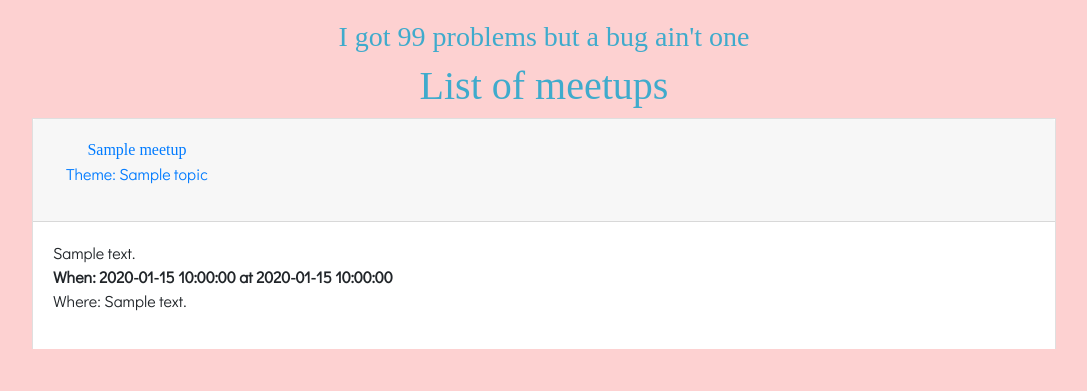
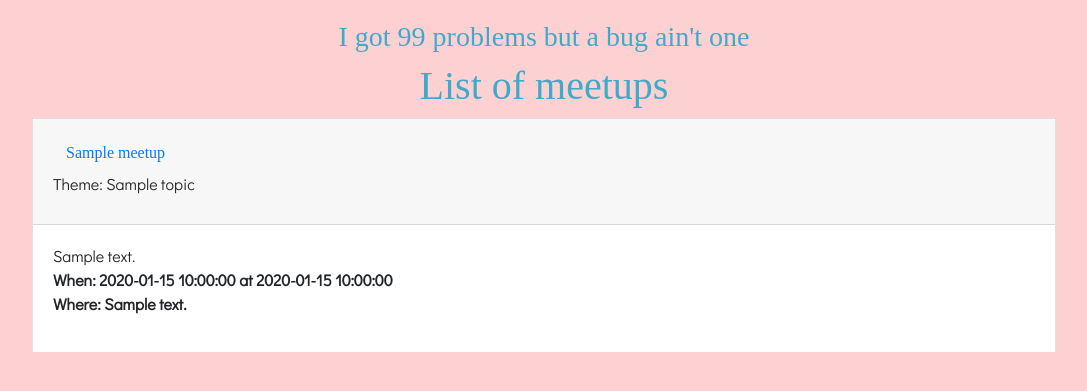
Before and after one commit to emmasarge/womenintechteam7, a Flask app: page /meetups in a window 1280 px wide, after a click that opens the changed part. Shown: the part 56-447 px from the top of the page, without its empty margins (96-1183 px from the left). Run offline with Flask 2, Linux system fonts and the light colour scheme; a database or web service that is not in the repository returns one stand-in record (values such as "Sample title"); some libraries are stand-ins or nearby versions.

Commit message:
Style meetups.html

```diff
--- a/static/css/style.css
+++ b/static/css/style.css
@@ -24,27 +24,18 @@ h5 {
     text-align: center;
 }
 
-
 #map {
     height: 100%;
 }
 
-
-
 section {
-
     margin-top: 50px;
-
 }
 
 #flash-section {
     height: 20px;
     margin: 0;
-
 }
-
-
-
 
 .flashes {
     list-style: none;
@@ -85,9 +76,7 @@ section {
     font-size: 10px;
     margin-top: 90px;
     text-align: center;
-
 }
-
 
 /* home.html */
 
@@ -133,13 +122,12 @@ section {
     text-align: center;
 }
 
-
 #meetups {
     margin: auto;
     width: 80%;
 }
 
-#headingOne h3 {
+#headingOne h2 {
     text-align: left;
 }
 
@@ -149,13 +137,11 @@ section {
 
 /* first carousel*/
 
-
 #image-carousel-1,
 #image-carousel-2 {
     height: 80vh;
     padding: 2%;
 }
-
 
 /*-----MAP SECTION-----*/
 #map {
@@ -163,15 +149,12 @@ section {
     width: 90%;
     border: 1px solid black;
     position: relative;
-
-
 }
 
 #maps {
     background-color: #fafafa;
     padding:50px;
     overflow: scroll;
-
 }
 
 #maps p {
@@ -209,7 +192,6 @@ section {
     width: 90%;
     margin: 0 auto;
     display: block;
-
 }
 
 .contact-heading h1 {
@@ -225,8 +207,6 @@ section {
     font-family: 'Didact Gothic', sans-serif;
     font-size: 18px;
     margin-bottom: 30px;
-
-
 }
 
 .contact-form input {
@@ -284,7 +264,6 @@ section {
     border: 1px solid #0d1922;
 }
 
-
 /*---IMAGE CAROUSELS---*/
 #image-carousel-1{
     background-color: #fafafa;
--- a/templates/meetups.html
+++ b/templates/meetups.html
@@ -9,20 +9,19 @@
 
         <div class="card mb-3" id="meetups">
             <div class="card-header" id="headingOne">
-                <h3 class="mb-0">
+                <h2 class="mb-0">
                     <button class="btn btn-link" type="button" data-toggle="collapse" data-target="#collapseOne"
                         aria-expanded="true" aria-controls="collapseOne">
                         {{ meetup.name }}
-                        <p>Theme: {{ meetup.topic }}</p>
+                </h2>
+                    <p>Theme: {{ meetup.topic }}</p>
                     </button>
-                </h3>
             </div>
             <div id="collapseOne" class="collapse show" aria-labelledby="headingOne" data-parent="#accordionExample">
                 <div class="card-body">
                     <p>{{ meetup.description }}<br>
-                        <strong>When: {{ meetup.date }} at {{ meetup.time }}
-                    </strong> <br>
-                    Where: {{ meetup.address }}</p>
+                        <strong>When: {{ meetup.date }} at {{ meetup.time }}<br>
+                    Where: {{ meetup.address }} </strong></p>
                 </div>
             </div>
         </div>
```
Also changed, not shown: templates/home.html (+3 -7 lines).
